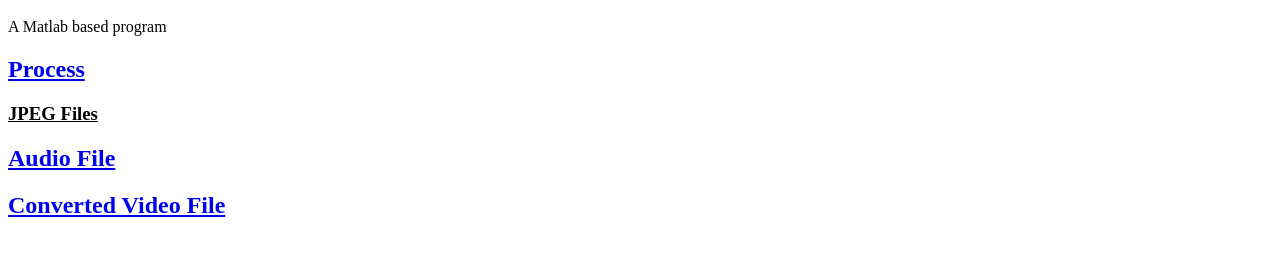
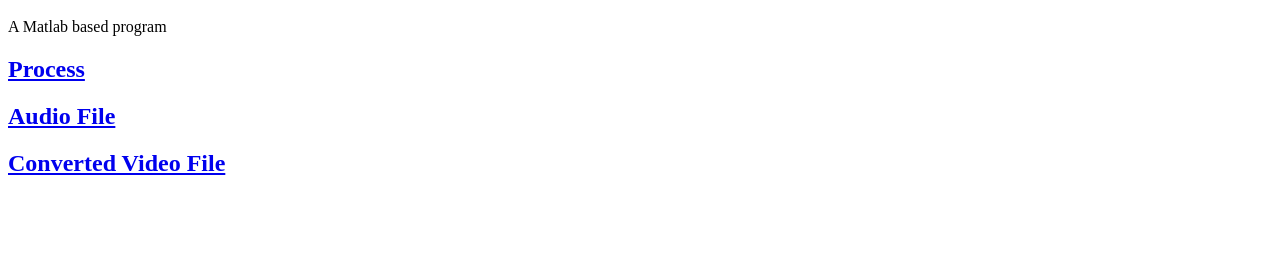
Before and after one commit to Shaikh-Abrar-Kabir/Video-Maker-Using-Audio-and-JPEG-PNG, a plain HTML site: page index.html in a window 1280 px wide. Shown: the part 100-356 px from the top of the page. Drawn offline with Linux system fonts and the light colour scheme.

Commit message:
Update index.html

```diff
--- a/index.html
+++ b/index.html
@@ -8,8 +8,6 @@
 
 <h2><a href="imgvdo.mp4" target="_blank"> Process </a></h2>
 
-<h3><u>JPEG Files</u></h3>
-
 <h2><a href="https://1drv.ms/u/s!An-fPRbDe3SNbebozRCdgsDZezo?e=O3WrRi" target="_blank"> Audio File </a></h2>
 
 <h2><a href="https://1drv.ms/v/s!An-fPRbDe3SNb2NK_drdgHLMysI?e=WRNmX0" target="_blank"> Converted Video File </a></h2>
```
